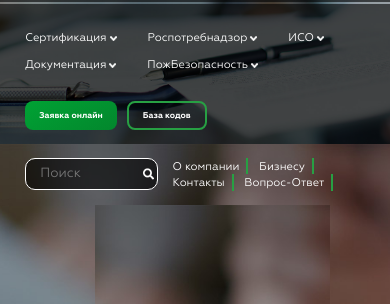
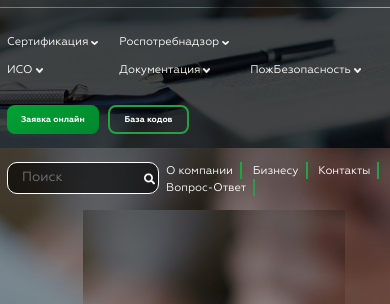
Before and after one commit to KIrilldeveloper48/KIrilldeveloper48-.github.io, a plain HTML site: page gostnorm/main.html in a window 390 px wide. Shown: the part 88-392 px from the top of the page. Drawn offline with nearby package versions, Linux system fonts and the light colour scheme; a web font is replaced by a local one.

Commit message:
Адаптация нижнего меню

```diff
--- a/gostnorm/sass/_media.sass
+++ b/gostnorm/sass/_media.sass
@@ -94,6 +94,10 @@
 @media (max-width: 575.98px)
 	html
 		font-size: 14px
+		.container
+			grid-template-columns: .2rem repeat(10,1fr) .2rem
+			grid-column-gap: .3rem
+
 	.header .top-nav
 		grid-template-row: 1fr 1fr
 		grid-row-gap: 1rem
@@ -126,6 +130,10 @@
 	.header .nav-menu_item
 		grid-column: 2/12
 		font-size: 0.8rem
+		grid-template-rows: 1fr 1fr
+		display: grid
+		grid-template-columns: auto
+		grid-column-gap: 1.5rem
 	.header .nav-menu_item-1 .sub-menu, .header .nav-menu_item-2 .sub-menu
 		top: 454%
 	.header .nav-menu_item-3 .sub-menu, .header .nav-menu_item-4 .sub-menu, .header .nav-menu_item-5 .sub-menu
@@ -152,3 +160,8 @@
 		width: 21rem
 	.header .nav-menu_item-3 .sub-menu
 		width: 21rem
+	.header .nav-menu_item-3, .header .nav-menu_item-4, .header .nav-menu_item-5
+		grid-row: 2/3
+	.header .nav-menu_item li
+		width: 120%
+		padding-right: 0
```
Also changed, not shown: gostnorm/css/main.css.
